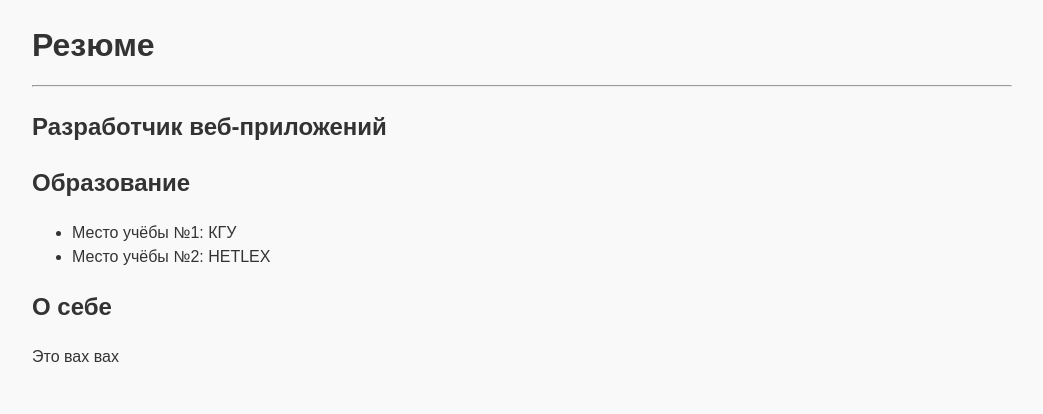
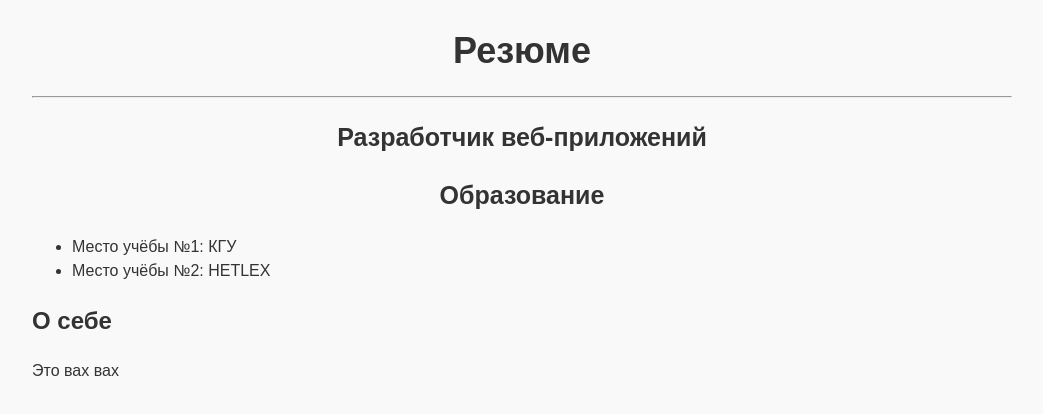
Before and after one commit to Devinch08/Devinch08.github.io, a plain HTML site: page index.html in a window 1280 px wide. Shown: the whole page, without its empty margins (118-1161 px from the left). Drawn offline with Linux system fonts and the light colour scheme.

Commit message:
Add files via upload

```diff
--- a/style.css
+++ b/style.css
@@ -8,3 +8,14 @@ body {
     width: 980px;
     margin: 0 auto;
   }
+
+  h1 {
+    text-align: center;
+    font-size: 36px;
+    margin-bottom: 0;
+  }
+
+  main > h2 {
+    text-align: center;
+    font-size: 25px;
+  }
```
